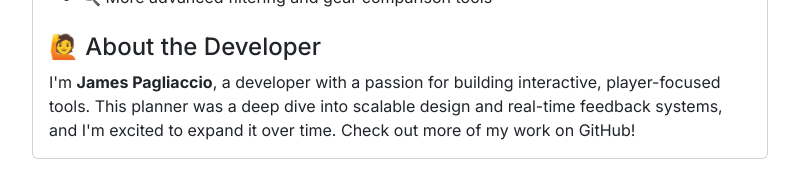
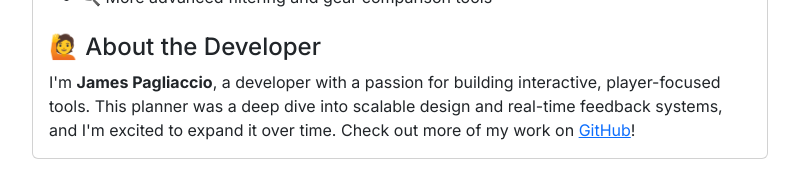
Before and after one commit to JamesP-GitH/JP-IOD-CapstoneProject-OSRSDB, a Next.js app in the folder my-capstone-app/: page /about in a window 1280 px wide. Shown: the part 1091-1283 px from the top of the page, without its empty margins (240-1039 px from the left). Built offline with nearby package versions, Linux system fonts and the light colour scheme.

Commit message:
feat: added link to github from about section

```diff
--- a/my-capstone-app/src/app/about/page.jsx
+++ b/my-capstone-app/src/app/about/page.jsx
@@ -79,7 +79,11 @@ export default function About() {
                             <CardText>
                                 I'm <strong>James Pagliaccio</strong>, a developer with a passion for building interactive, player-focused
                                 tools. This planner was a deep dive into scalable design and real-time feedback systems, and I'm excited to
-                                expand it over time. Check out more of my work on GitHub!
+                                expand it over time. Check out more of my work on{" "}
+                                <a href="https://github.com/JamesP-GitH" target="_blank" rel="noopener noreferrer">
+                                    GitHub
+                                </a>
+                                !
                             </CardText>
                         </CardBody>
                     </Card>
```
